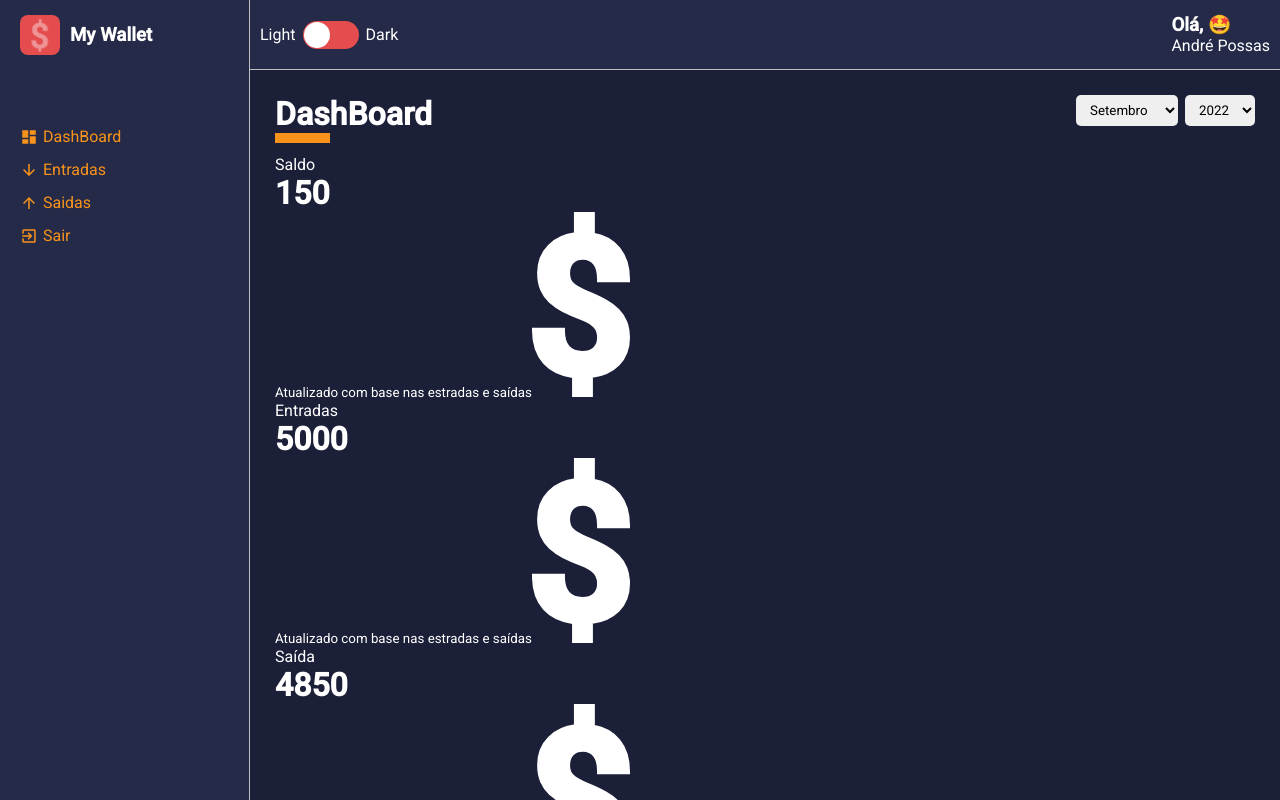
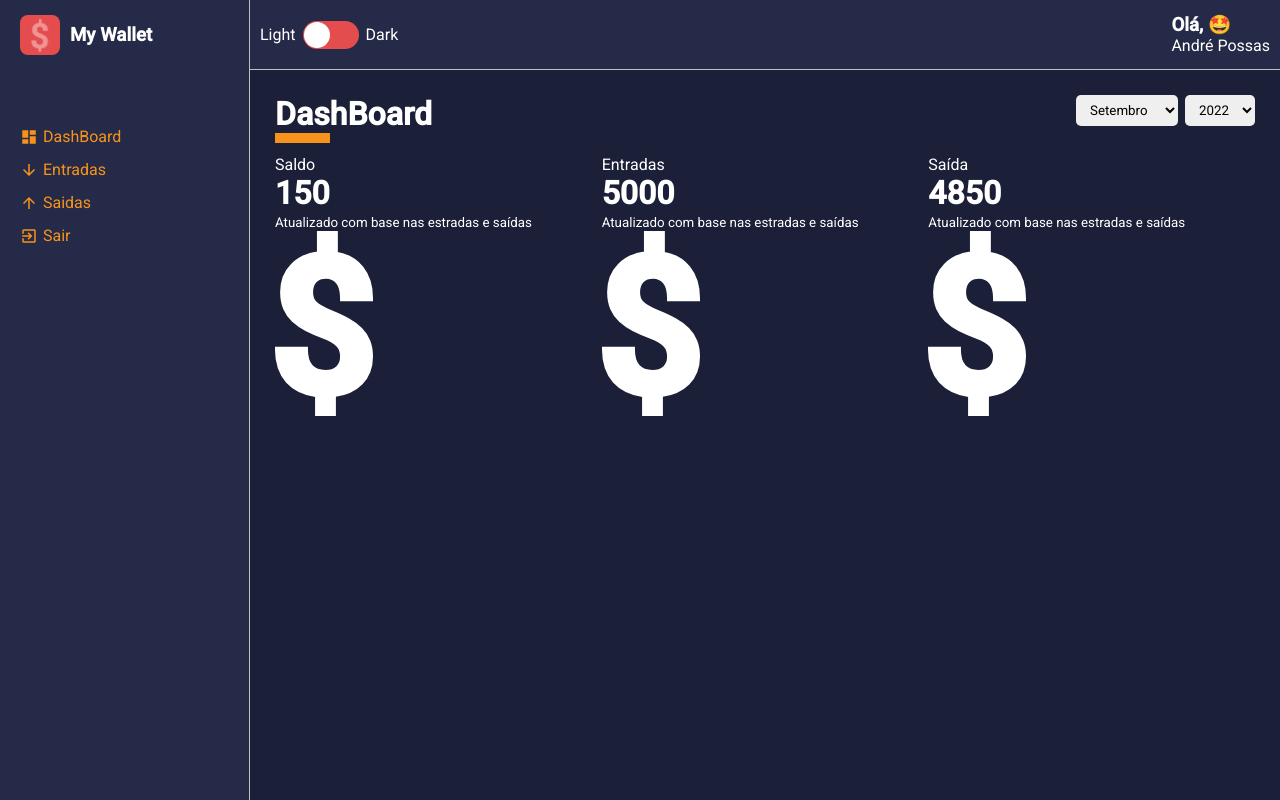
Before and after one commit to dekopossas/dashboard, a React (Create React App) app in the folder frontend/: page /dashboard in a window 1280 px wide. Built offline with nearby package versions, Linux system fonts and the light colour scheme.

Commit message:
display flex on dashboard content

```diff
--- a/frontend/src/pages/Dashboard/styles.ts
+++ b/frontend/src/pages/Dashboard/styles.ts
@@ -2,4 +2,6 @@ import styled from 'styled-components';
 
 export const Container = styled.div``;
 
-export const Content = styled.div``;
+export const Content = styled.div`
+  display: flex;
+`;
```
